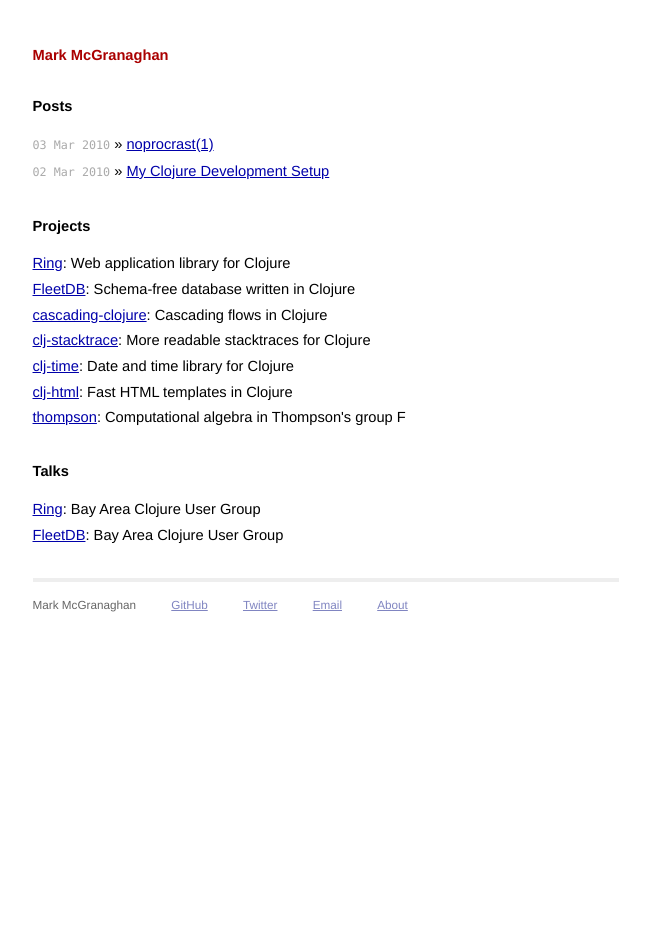
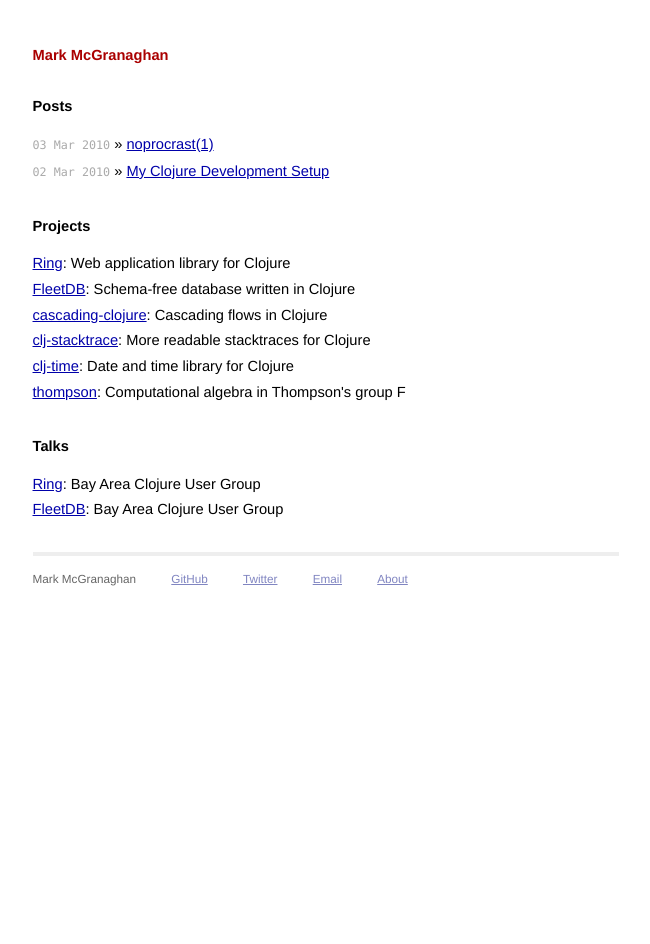
Before and after one commit to catsby/mmcgrana.github.com, a Jekyll site: the page built from index.html, in a window 1280 px wide. Shown: the whole page, without its empty margins (314-964 px from the left). Built offline with Jekyll 4.4.1, drawn with Linux system fonts in a browser that asks for light colours.

Commit message:
Remove deprecated clj-html from projects list.

```diff
--- a/index.html
+++ b/index.html
@@ -18,7 +18,6 @@
 	  <li><a href="http://github.com/bradford/cascading-clojure">cascading-clojure</a>: Cascading flows in Clojure</li>
 	  <li><a href="http://github.com/mmcgrana/clj-stacktrace">clj-stacktrace</a>: More readable stacktraces for Clojure</li>
 	  <li><a href="http://github.com/clj-sys/clj-time">clj-time</a>: Date and time library for Clojure</li>
-	  <li><a href="http://github.com/mmcgrana/clj-html">clj-html</a>: Fast HTML templates in Clojure</li>
 	  <li><a href="http://github.com/mmcgrana/thompson">thompson</a>: Computational algebra in Thompson's group F</li>
 	</ul>
 
```
